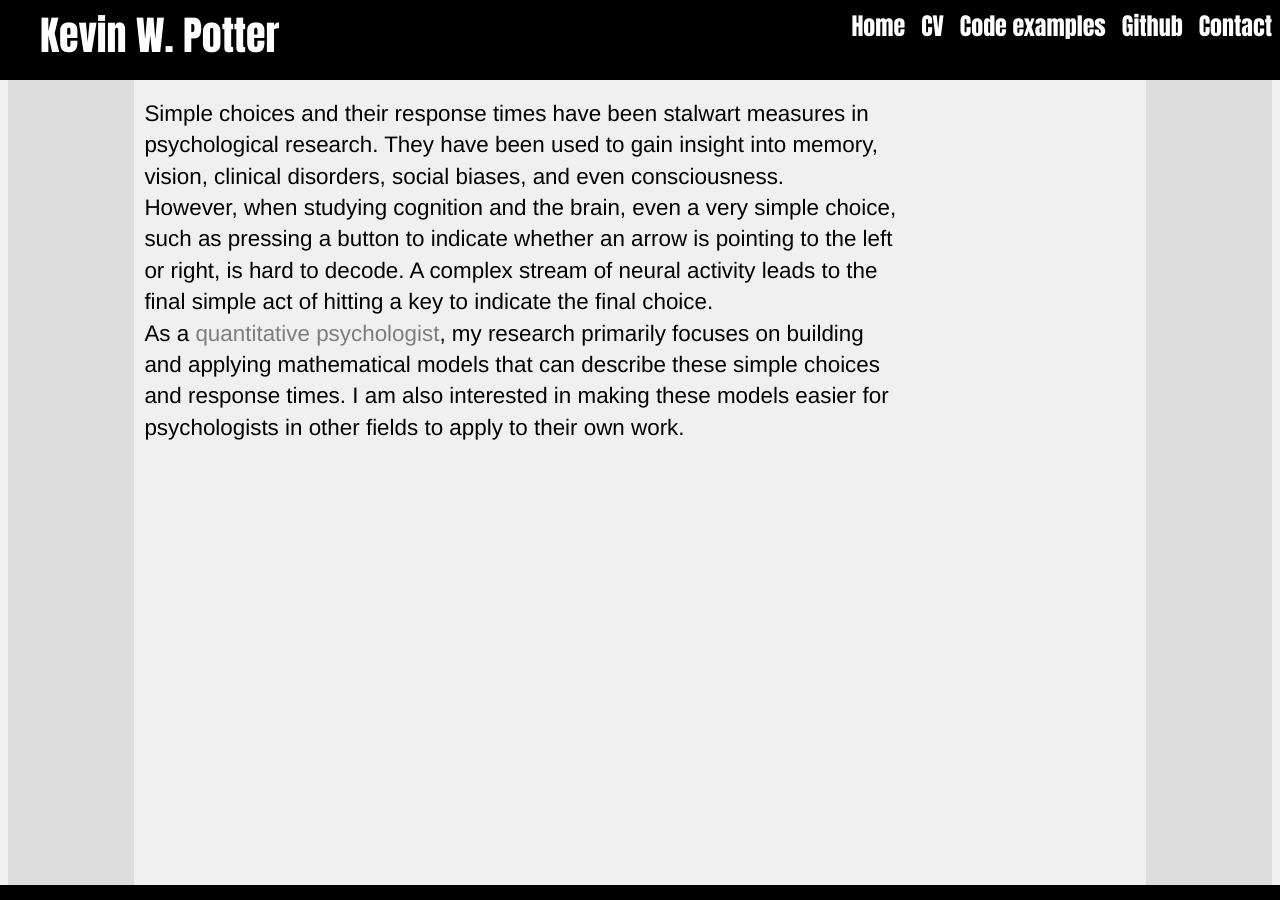
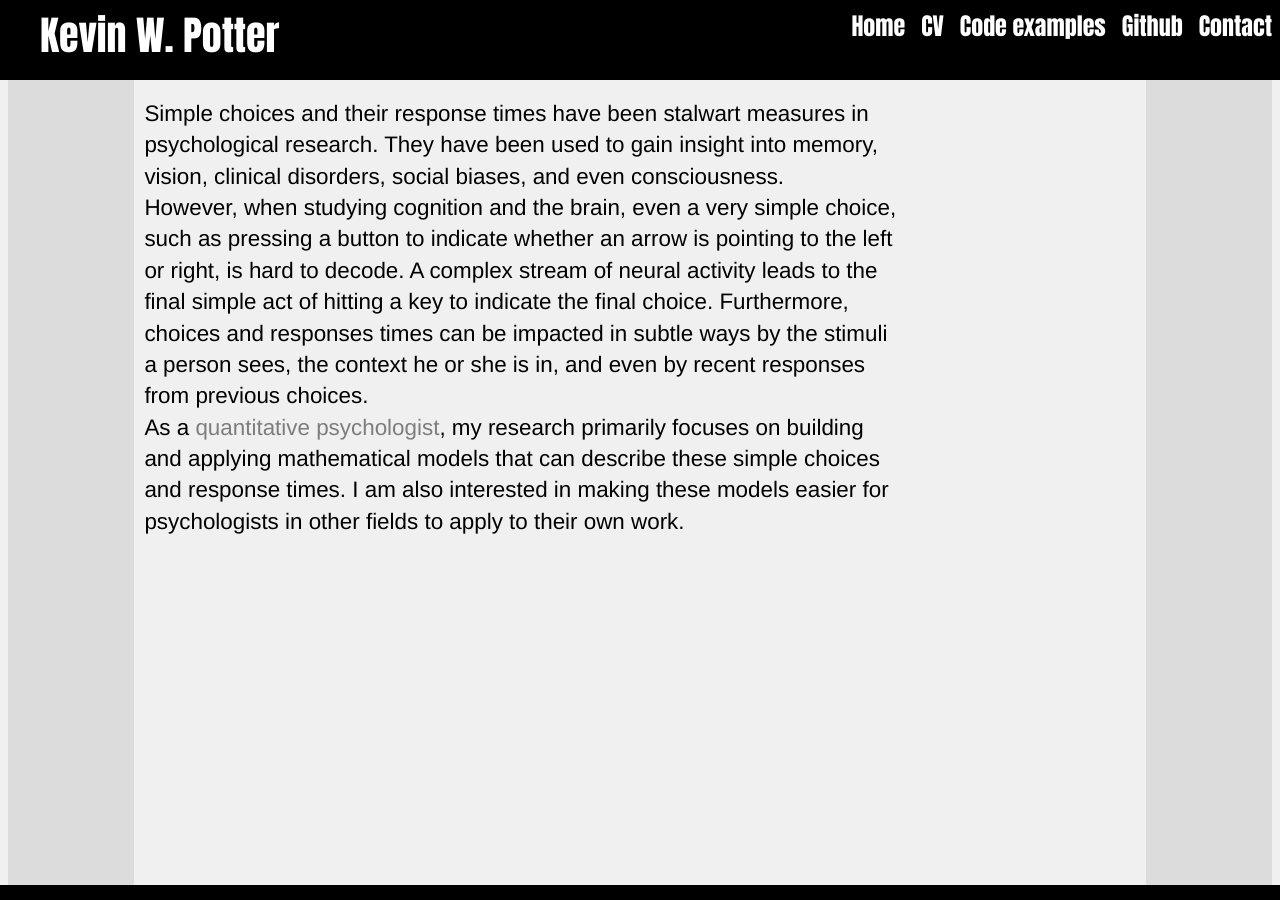
Before and after one commit to rettopnivek/rettopnivek.github.io, a Jekyll site: the page built from index.md, in a window 1280 px wide and 900 px high. Built offline with Jekyll 4.4.1, drawn with Linux system fonts in a browser that asks for light colours.

Commit message:
Update index.md

```diff
--- a/index.md
+++ b/index.md
@@ -5,6 +5,6 @@ title: Kevin Potter
 
 Simple choices and their response times have been stalwart measures in psychological research. They have been used to gain insight into memory, vision, clinical disorders, social biases, and even consciousness.
 
-However, when studying cognition and the brain, even a very simple choice, such as pressing a button to indicate whether an arrow is pointing to the left or right, is hard to decode. A complex stream of neural activity leads to the final simple act of hitting a key to indicate the final choice.
+However, when studying cognition and the brain, even a very simple choice, such as pressing a button to indicate whether an arrow is pointing to the left or right, is hard to decode. A complex stream of neural activity leads to the final simple act of hitting a key to indicate the final choice. Furthermore, choices and responses times can be impacted in subtle ways by the stimuli a person sees, the context he or she is in, and even by recent responses from previous choices.
 
 As a [quantitative psychologist](http://www.apa.org/research/tools/quantitative/), my research primarily focuses on building and applying mathematical models that can describe these simple choices and response times. I am also interested in making these models easier for psychologists in other fields to apply to their own work.
```
